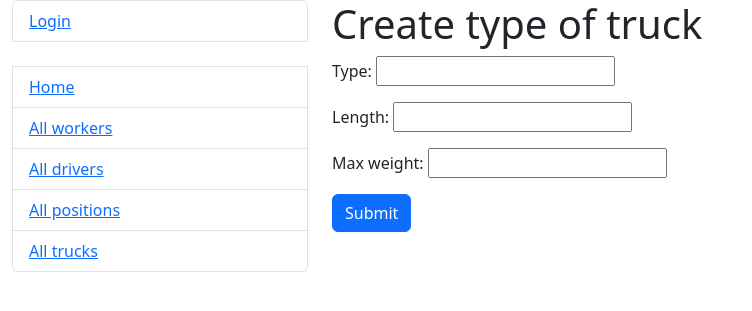
After one commit to prykhodkom/dispatch-service, a Django app: page /truck/create/ in a window 1280 px wide. The commit adds this page. Shown: the top 311 px of the page, without its empty margins (0-752 px from the left). Run offline with Django 4.2, Linux system fonts and the light colour scheme.

Commit message:
Rename model Type_of_truck to Truck add create, update, delete views for truck

```diff
--- a/dispatch/admin.py
+++ b/dispatch/admin.py
@@ -1,5 +1,5 @@
 from django.contrib import admin
 from django.contrib.auth.admin import UserAdmin
-from .models import Driver, Worker, TypeOfTruck, Position
+from .models import Driver, Worker, Truck, Position
 
 # Register your models here.
--- a/dispatch/forms.py
+++ b/dispatch/forms.py
@@ -0,0 +1,6 @@
+from django import forms
+from django.contrib.auth import get_user_model
+from django.contrib.auth.forms import UserCreationForm
+from django.core.exceptions import ValidationError
+
+from dispatch.models import Worker, Driver, Truck
--- a/dispatch/models.py
+++ b/dispatch/models.py
@@ -3,7 +3,7 @@ from django.contrib.auth.models import AbstractUser
 from django.db import models
 
 
-class TypeOfTruck(models.Model):
+class Truck(models.Model):
     type = models.CharField(max_length=255)
     length = models.IntegerField()
     max_weight = models.IntegerField()
@@ -38,7 +38,7 @@ class Driver(models.Model):
     phone_number = models.CharField(max_length=255)
     home_location = models.CharField(max_length=255)
     worker = models.ManyToManyField(settings.AUTH_USER_MODEL, related_name="drivers")
-    type_of_truck = models.ForeignKey(TypeOfTruck, on_delete=models.CASCADE)
+    type_of_truck = models.ForeignKey(Truck, on_delete=models.CASCADE)
 
     class Meta:
         ordering = ("first_name", "last_name")
--- a/dispatch/urls.py
+++ b/dispatch/urls.py
@@ -8,7 +8,10 @@ from dispatch.views import (
     PositionCreateView,
     PositionUpdateView,
     PositionDeleteView,
-    TypeOfTruckListView,
+    TruckListView,
+    TruckCreateView,
+    TruckUpdateView,
+    TruckDeleteView,
 )
 
 urlpatterns = [
@@ -27,7 +30,16 @@ urlpatterns = [
         PositionDeleteView.as_view(),
         name="position-delete",
     ),
-    path("truck/", TypeOfTruckListView.as_view(), name="type-of-truck-list"),
+    path("truck/", TruckListView.as_view(), name="truck-list"),
+    path("truck/create/", TruckCreateView.as_view(), name="truck-create"),
+    path(
+        "truck/<int:pk>/update/",
+        TruckUpdateView.as_view(),
+        name="truck-update"),
+    path(
+        "truck/<int:pk>/delete/",
+        TruckDeleteView.as_view(),
+        name="truck-delete"),
 ]
 
 app_name = "dispatch"
--- a/dispatch/views.py
+++ b/dispatch/views.py
@@ -4,13 +4,13 @@ from django.shortcuts import render
 from django.urls import reverse_lazy
 from django.views import generic
 
-from dispatch.models import Worker, Driver, TypeOfTruck, Position
+from dispatch.models import Worker, Driver, Truck, Position
 
 
 def index(request: HttpRequest) -> HttpResponse:
     num_workers = Worker.objects.count()
     num_drivers = Driver.objects.count()
-    num_trucks = TypeOfTruck.objects.count()
+    num_trucks = Truck.objects.count()
     num_positions = Position.objects.count()
     context = {
         "num_workers": num_workers,
@@ -53,7 +53,27 @@ class WorkerListView(generic.ListView):
     model = Worker
 
 
-class TypeOfTruckListView(generic.ListView):
-    model = TypeOfTruck
-    template_name = "dispatch/type_of_truck_list.html"
-    context_object_name = "type-of-truck-list"
+class TruckListView(generic.ListView):
+    model = Truck
+    context_object_name = "truck-list"
+
+
+class TruckCreateView(generic.CreateView):
+    model = Truck
+    fields = "__all__"
+    success_url = reverse_lazy("dispatch:truck-list")
+    template_name = "dispatch/truck_form.html"
+
+
+class TruckUpdateView(generic.UpdateView):
+    model = Truck
+    fields = "__all__"
+    success_url = reverse_lazy("dispatch:truck-list")
+    template_name = "dispatch/truck_form.html"
+
+
+class TruckDeleteView(generic.DeleteView):
+    model = Truck
+    fields = "__all__"
+    success_url = reverse_lazy("dispatch:truck-list")
+    template_name = "dispatch/truck_confirm_delete.html"
--- /dev/null
+++ b/templates/dispatch/truck_form.html
@@ -0,0 +1,11 @@
+{% extends "base.html" %}
+
+{% block content %}
+  <h1>{{ object|yesno:"Update,Create" }} type of truck</h1>
+  <form action="" method="post" novalidate>
+    {% csrf_token %}
+    {{ form.as_p }}
+
+    <input type="submit" value="Submit" class="btn btn-primary">
+  </form>
+{% endblock %}
--- a/templates/includes/sidebar.html
+++ b/templates/includes/sidebar.html
@@ -1,7 +1,17 @@
-<ul>
+<ul class="sidebar-nav list-group">
+  {% if user.is_authenticated %}
+    <li class="list-group-item">User: <a href="{{ user.get_absolute_url }}">{{ user.get_username }}</a></li>
+    <li class="list-group-item"><a href="#">Logout</a></li>
+  {% else %}
+    <li class="list-group-item"><a href="#">Login</a></li>
+  {% endif %}
+
+<br>
+
   <li class="list-group-item"><a href="{% url 'dispatch:index' %}">Home</a></li>
   <li class="list-group-item"><a href="{% url 'dispatch:worker-list' %}">All workers</a></li>
+  <li class="list-group-item"><a href="{% url 'dispatch:driver-list' %}">All drivers</a></li>
   <li class="list-group-item"><a href="{% url 'dispatch:position-list' %}">All positions</a></li>
-  <li class="list-group-item"><a href="{% url 'dispatch:driver-list' %}">All drivers</a></li>
-  <li class="list-group-item"><a href="{% url 'dispatch:type-of-truck-list' %}">All type of truck</a></li>
+  <li class="list-group-item"><a href="{% url 'dispatch:truck-list' %}">All trucks</a></li>
+
 </ul>
```
Also changed, not shown: templates/dispatch/driver_form.html (added, +11 -0 lines), templates/dispatch/truck_confirm_delete.html (added, +10 -0 lines), templates/dispatch/truck_list.html (renamed from templates/dispatch/type_of_truck_list.html, +11 -11 lines), db.sqlite3, dispatch/migrations/0002_rename_typeoftruck_truck.py (added).
